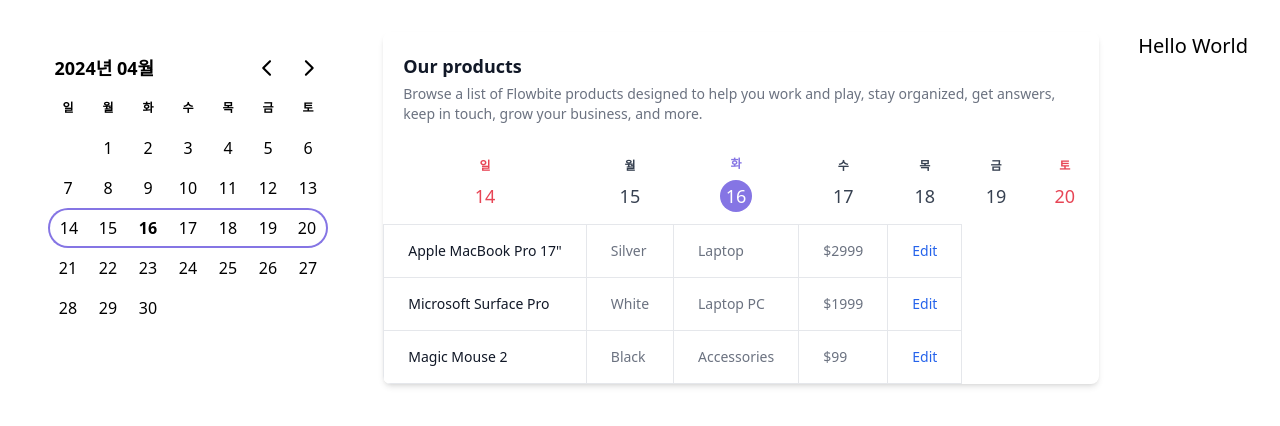
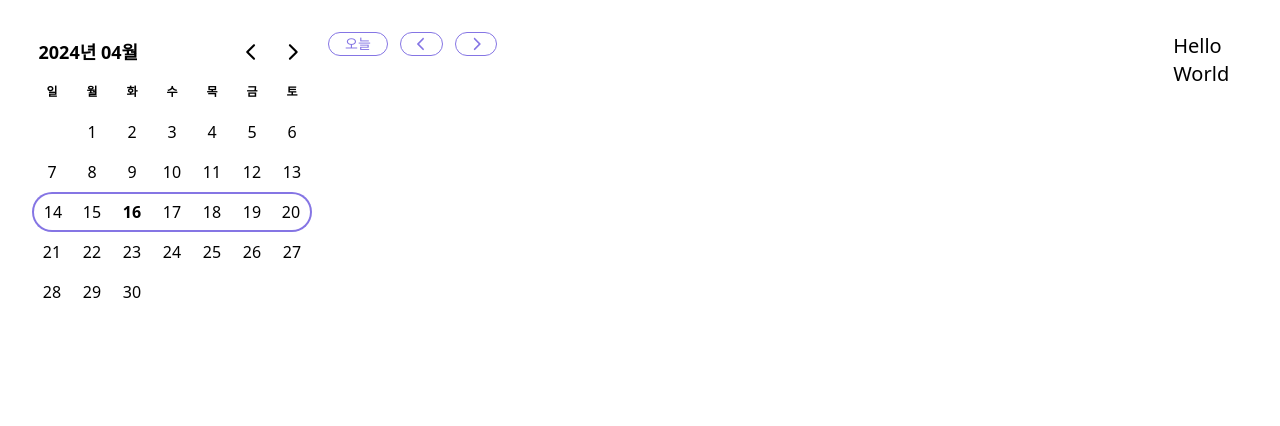
Before and after one commit to choi138/assignment, a React (Vite) app: page / in a window 1280 px wide. Shown: the top 426 px of the page. Built offline with nearby package versions, Linux system fonts and the light colour scheme.

Commit message:
feat: add week view header component

```diff
--- a/src/App.tsx
+++ b/src/App.tsx
@@ -1,12 +1,12 @@
 import React from 'react';
 
-import { Calendar, Schedule } from './components';
+import { Calendar, WeekView } from './components';
 
 export const App: React.FC = () => {
   return (
-    <div className="flex justify-between p-8">
+    <div className="flex justify-between p-8 gap-x-4">
       <Calendar />
-      <Schedule />
+      <WeekView />
       <h1 className="text-xl">Hello World</h1>
     </div>
   );
--- a/src/components/Calendar/style.ts
+++ b/src/components/Calendar/style.ts
@@ -1,6 +1,9 @@
 import { colors } from 'src/css';
 
 export const calendarCss = `
+  .rdp {
+    margin: 0;
+  }
   .rdp-day_selected {
     background-color: transparent;
     color: ${colors.black};
--- a/src/components/Schedule/index.tsx
+++ /dev/null
@@ -1,71 +0,0 @@
-import React from 'react';
-import { useSelector } from 'react-redux';
-
-import { RootState } from 'src/store';
-
-import { WeekOfDaysCard } from '../WeekOfDaysCard';
-
-export const Schedule: React.FC = () => {
-  const week = useSelector((state: RootState) => state.weekStore);
-
-  return (
-    <div className="relative overflow-x-auto shadow-md sm:rounded-lg">
-      <table className="w-full text-sm text-left rtl:text-right text-gray-500 dark:text-gray-400">
-        <caption className="p-5 text-lg font-semibold text-left rtl:text-right text-gray-900 bg-white dark:text-white dark:bg-gray-800">
-          Our products
-          <p className="mt-1 text-sm font-normal text-gray-500 dark:text-gray-400">
-            Browse a list of Flowbite products designed to help you work and play, stay organized, get answers, keep in
-            touch, grow your business, and more.
-          </p>
-        </caption>
-        <thead className="text-xs text-gray-700 uppercase  dark:bg-gray-700 dark:text-gray-400">
-          <tr>
-            {week.length > 0 &&
-              week[0].map((item, index) => <WeekOfDaysCard key={index} index={index} item={item} week={week} />)}
-          </tr>
-        </thead>
-        <tbody>
-          <tr>
-            <th scope="row" className="font-medium text-gray-900 whitespace-nowrap calendarTable">
-              Apple MacBook Pro 17"
-            </th>
-            <td className="calendarTable">Silver</td>
-            <td className="calendarTable">Laptop</td>
-            <td className="calendarTable">$2999</td>
-            <td className="calendarTable text-right">
-              <a href="#" className="font-medium text-blue-600 dark:text-blue-500 hover:underline">
-                Edit
-              </a>
-            </td>
-          </tr>
-          <tr>
-            <th scope="row" className="calendarTable font-medium text-gray-900 whitespace-nowrap dark:text-white">
-              Microsoft Surface Pro
-            </th>
-            <td className="calendarTable">White</td>
-            <td className="calendarTable">Laptop PC</td>
-            <td className="calendarTable">$1999</td>
-            <td className="calendarTable text-right">
-              <a href="#" className="font-medium text-blue-600 dark:text-blue-500 hover:underline">
-                Edit
-              </a>
-            </td>
-          </tr>
-          <tr className="bg-white dark:bg-gray-800">
-            <th scope="row" className="calendarTable font-medium text-gray-900 whitespace-nowrap dark:text-white">
-              Magic Mouse 2
-            </th>
-            <td className="calendarTable">Black</td>
-            <td className="calendarTable">Accessories</td>
-            <td className="calendarTable">$99</td>
-            <td className="calendarTable text-right">
-              <a href="#" className="font-medium text-blue-600 dark:text-blue-500 hover:underline">
-                Edit
-              </a>
-            </td>
-          </tr>
-        </tbody>
-      </table>
-    </div>
-  );
-};
--- a/src/components/WeekOfDaysCard/index.tsx
+++ /dev/null
@@ -1,29 +0,0 @@
-import React from 'react';
-
-import { WeekStoreProps } from 'src/store/weekStore';
-
-export interface WeekOfDaysCardProps {
-  index: number;
-  item: WeekStoreProps;
-  week: WeekStoreProps[][];
-}
-
-export const WeekOfDaysCard: React.FC<WeekOfDaysCardProps> = ({ index, item, week }) => {
-  const today = new Date();
-
-  const isEndOrStartOfWeek = index === 0 || index === week[0].length - 1;
-  const isToday = item.date === today.getDate();
-
-  const textColor = isEndOrStartOfWeek ? `text-[#E74555]` : isToday ? `text-[#FFFFFF]` : 'text-dark';
-  const dateStyle = `text-lg ${textColor} font-normal`;
-  const todayStyle = `center flex mt-2 text-lg rounded-full bg-[#8575e4] text-[#FFFFFF] w-8 h-8`;
-
-  return (
-    <th scope="col" className={`${isToday && 'flex'} flex-col center px-6 py-3`} key={index}>
-      <p className={isEndOrStartOfWeek ? `text-[#E74555]` : isToday ? `text-[#8575e4]` : 'text-dark'}>{item.day}</p>
-      <div className={isToday ? todayStyle : 'mt-2'}>
-        <p className={dateStyle}>{item.date}</p>
-      </div>
-    </th>
-  );
-};
--- /dev/null
+++ b/src/components/WeekView/index.tsx
@@ -0,0 +1,11 @@
+import React from 'react';
+
+import { WeekViewHeader } from '../WeekViewHeader';
+
+export const WeekView: React.FC = () => {
+  return (
+    <div className="flex flex-col h-full overflow-hidden w-full">
+      <WeekViewHeader />
+    </div>
+  );
+};
--- /dev/null
+++ b/src/components/WeekViewHeader/index.tsx
@@ -0,0 +1,18 @@
+import React from 'react';
+
+import { FontAwesomeIcon } from '@fortawesome/react-fontawesome';
+import { faChevronLeft, faChevronRight } from '@fortawesome/free-solid-svg-icons';
+
+export const WeekViewHeader: React.FC = () => {
+  return (
+    <header className="flex items-center justify-start gap-x-3">
+      <h1 className="borderCard">오늘</h1>
+      <h1 className="borderCard">
+        <FontAwesomeIcon icon={faChevronLeft} />
+      </h1>
+      <h1 className="borderCard">
+        <FontAwesomeIcon icon={faChevronRight} />
+      </h1>
+    </header>
+  );
+};
--- a/src/components/index.ts
+++ b/src/components/index.ts
@@ -1,3 +1,2 @@
 export * from './Calendar';
-export * from './Schedule';
-export * from './WeekOfDaysCard';
+export * from './WeekView';
--- a/src/css/global.css
+++ b/src/css/global.css
@@ -12,4 +12,9 @@
     @apply text-center;
     @apply justify-center items-center;
   }
+
+  .borderCard {
+    @apply flex items-center gap-3 text-[#8575e4] text-sm font-medium border px-4 rounded-xl border-[#8575e4];
+    @apply h-6;
+  }
 }
```
Also changed, not shown: package.json (+6 -2 lines), 1 other file (tests, documents, lock files or other folders).
